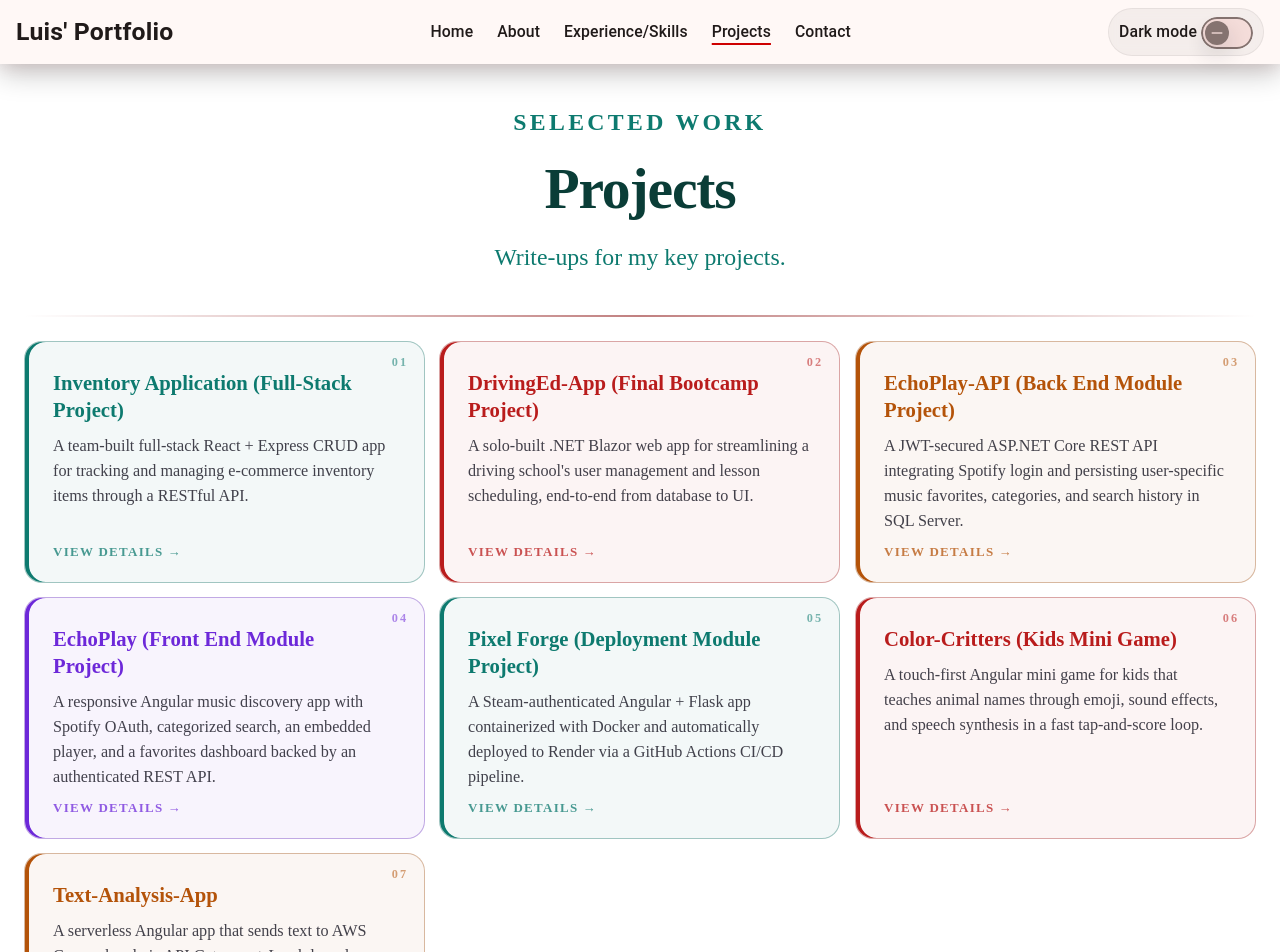
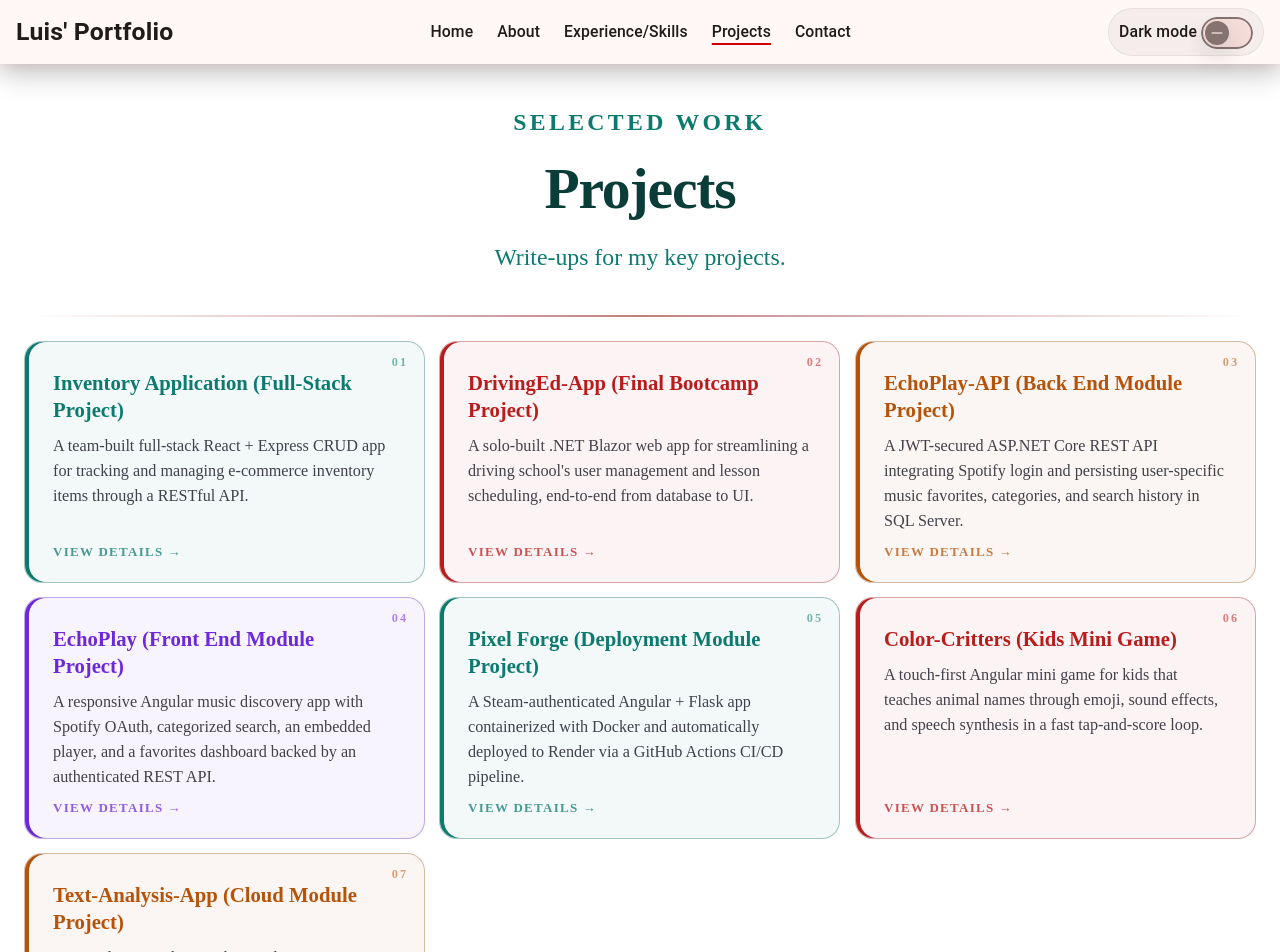
Before and after one commit to luisflores09/My-Portfolio, an Angular app: page /projects in a window 1280 px wide. Shown: the top 952 px of the page. Built offline with nearby package versions, Linux system fonts and the light colour scheme.

Commit message:
updated project title

```diff
--- a/src/app/pages/projects/projects-page.component.ts
+++ b/src/app/pages/projects/projects-page.component.ts
@@ -309,7 +309,7 @@ export class ProjectsPageComponent {
         },
         {
             id: 'text-analysis-app',
-            name: 'Text-Analysis-App',
+            name: 'Text-Analysis-App (Cloud Module Project)',
             description: 'A serverless Angular app that sends text to AWS Comprehend via API Gateway + Lambda and displays sentiment, key phrases, and entities.',
             repoUrl: undefined,
             deployedUrl: "http://text-analysis-app.s3-website.us-east-2.amazonaws.com/",
```
